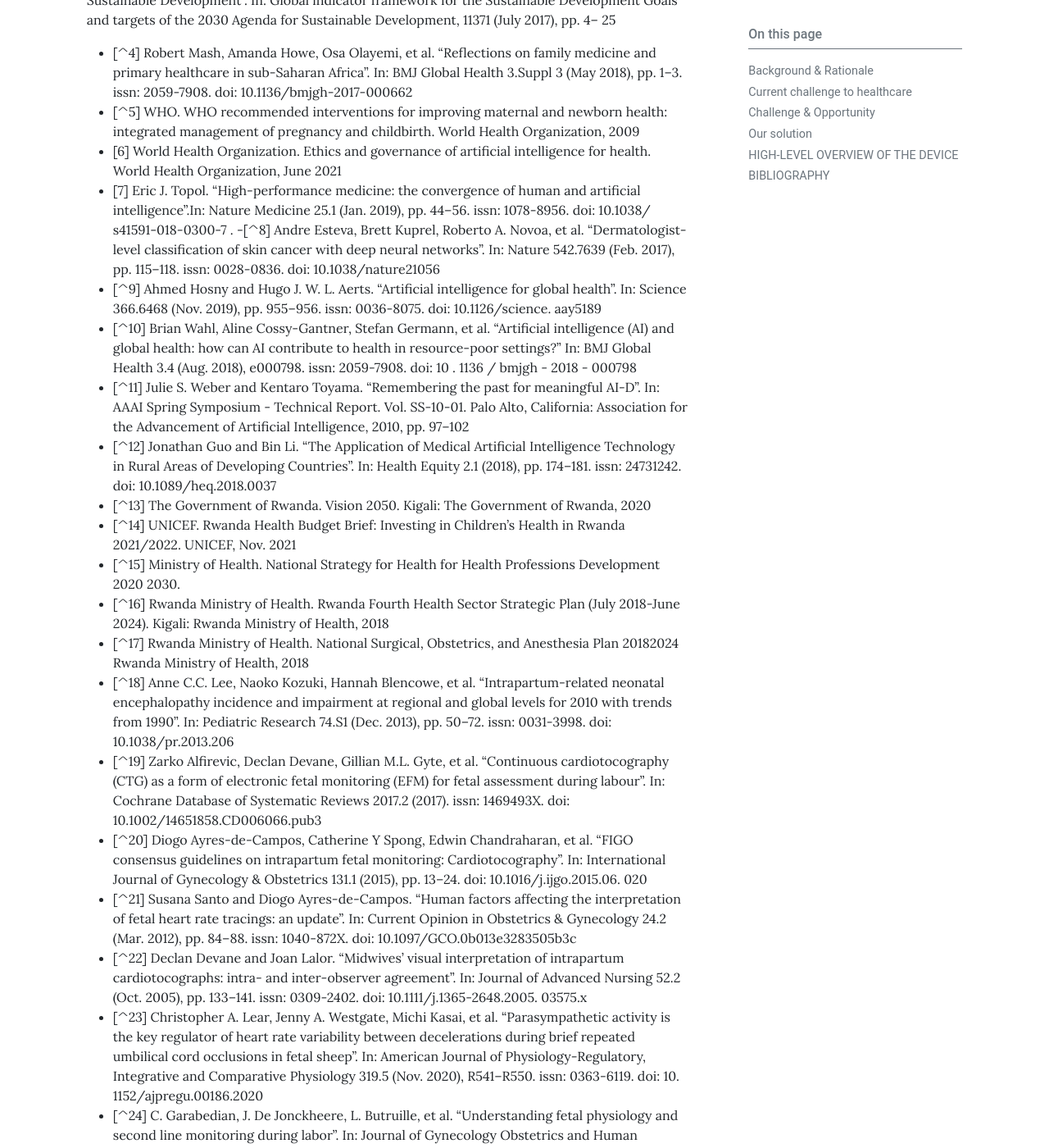
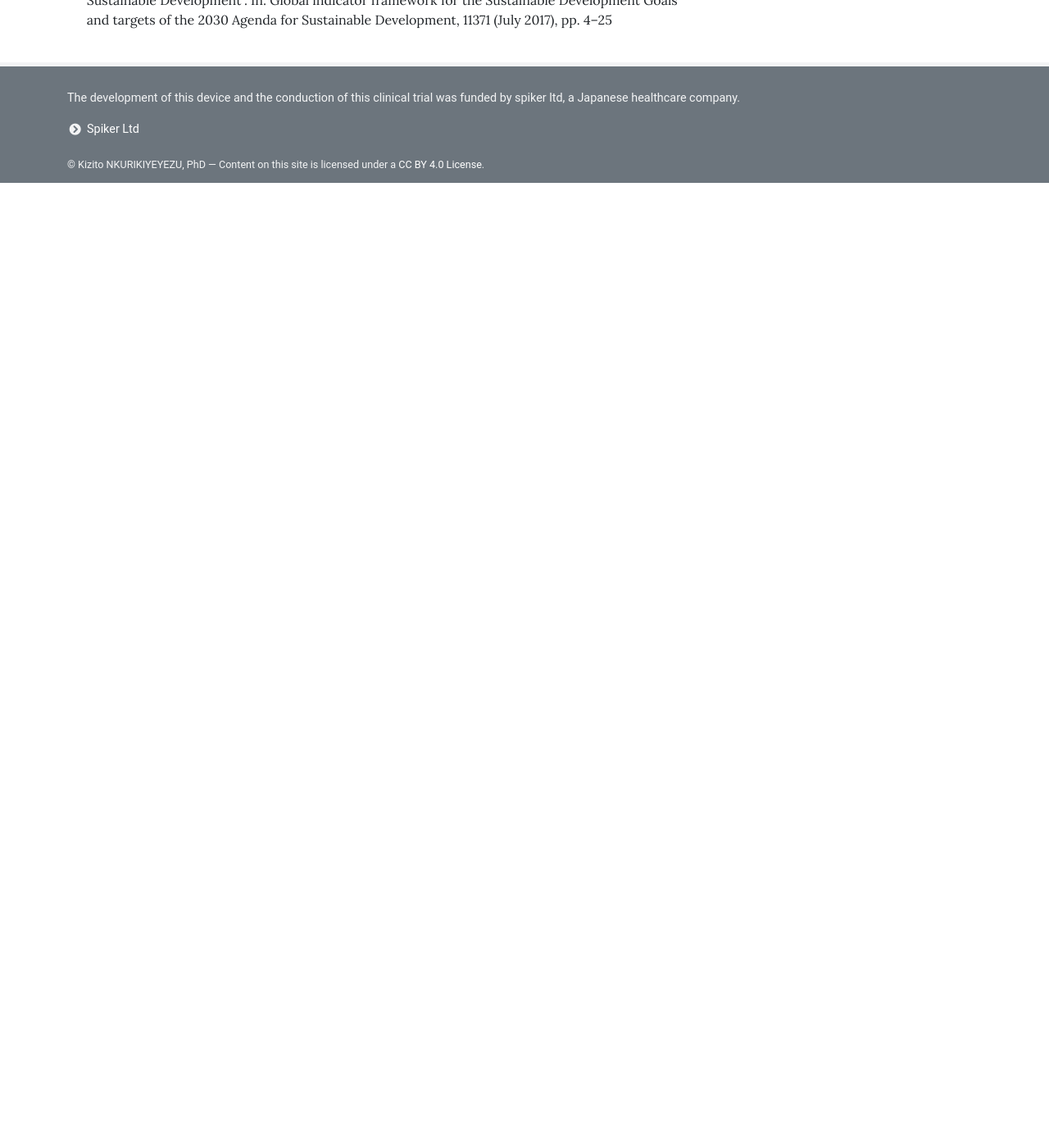
Before and after one commit to qiriro/ctg, a Jekyll site: the page built from pages/about.md, in a window 1280 px wide and 1400 px high, scrolled down 5356 px. Shown: the whole window at 82% size. Built offline with Jekyll 4.4.1, drawn with Linux system fonts in a browser that asks for light colours; after the commit the page ends 5579 px from its top, so only the background shows below that; some of the changed text lies outside the part shown.

```diff
--- a/pages/about.md
+++ b/pages/about.md
@@ -72,6 +72,7 @@
 
 
 ## BIBLIOGRAPHY
+
 [^1] World Health Organization. Trends in maternal mortality 2000 to 2017: estimates by WHO,
 UNICEF, UNFPA, World Bank Group and the United Nations Population Division: executive
 summary. World Health Organization, 2019
@@ -80,62 +81,4 @@
 
 [^3] United Nations. "Work of the Statistical Commission pertaining to the 2030 Agenda for
 Sustainable Development". In: Global indicator framework for the Sustainable Development
-Goals and targets of the 2030 Agenda for Sustainable Development, 11371 (July 2017), pp. 4–
-25
-
-- [^4] Robert Mash, Amanda Howe, Osa Olayemi, et al. “Reflections on family medicine and primary
-healthcare in sub-Saharan Africa”. In: BMJ Global Health 3.Suppl 3 (May 2018), pp. 1–3. issn: 2059-7908. doi: 10.1136/bmjgh-2017-000662
-- [^5] WHO. WHO recommended interventions for improving maternal and newborn health: integrated
-management of pregnancy and childbirth. World Health Organization, 2009
-- [6] World Health Organization. Ethics and governance of artificial intelligence for health. World Health Organization, June 2021
-- [7] Eric J. Topol. "High-performance medicine: the convergence of human and artificial intelligence".In: Nature Medicine 25.1 (Jan. 2019), pp. 44–56. issn: 1078-8956. doi: 10.1038/
-s41591-018-0300-7 .
--[^8] Andre Esteva, Brett Kuprel, Roberto A. Novoa, et al. “Dermatologist-level classification of skin cancer with deep neural networks”. In: Nature 542.7639 (Feb. 2017), pp. 115–118. issn: 0028-0836. doi: 10.1038/nature21056
-- [^9] Ahmed Hosny and Hugo J. W. L. Aerts. “Artificial intelligence for global health”. In: Science 366.6468 (Nov. 2019), pp. 955–956. issn: 0036-8075. doi: 10.1126/science.
-aay5189
-- [^10] Brian Wahl, Aline Cossy-Gantner, Stefan Germann, et al. “Artificial intelligence (AI) and global health: how can AI contribute to health in resource-poor settings?” In: BMJ Global
-Health 3.4 (Aug. 2018), e000798. issn: 2059-7908. doi: 10 . 1136 / bmjgh - 2018 -
-000798
-- [^11] Julie S. Weber and Kentaro Toyama. “Remembering the past for meaningful AI-D”. In: AAAI
-Spring Symposium - Technical Report. Vol. SS-10-01. Palo Alto, California: Association for
-the Advancement of Artificial Intelligence, 2010, pp. 97–102
-- [^12] Jonathan Guo and Bin Li. “The Application of Medical Artificial Intelligence Technology
-in Rural Areas of Developing Countries”. In: Health Equity 2.1 (2018), pp. 174–181. issn: 24731242. doi: 10.1089/heq.2018.0037
-- [^13] The Government of Rwanda. Vision 2050. Kigali: The Government of Rwanda, 2020
-- [^14] UNICEF. Rwanda Health Budget Brief: Investing in Children’s Health in Rwanda 2021/2022. UNICEF, Nov. 2021
-- [^15] Ministry of Health. National Strategy for Health for Health Professions Development 2020 2030.
-- [^16] Rwanda Ministry of Health. Rwanda Fourth Health Sector Strategic Plan (July 2018-June 2024). Kigali: Rwanda Ministry of Health, 2018
-- [^17] Rwanda Ministry of Health. National Surgical, Obstetrics, and Anesthesia Plan 20182024 Rwanda Ministry of Health, 2018
-- [^18] Anne C.C. Lee, Naoko Kozuki, Hannah Blencowe, et al. “Intrapartum-related neonatal encephalopathy incidence and impairment at regional and global levels for 2010 with trends
-from 1990”. In: Pediatric Research 74.S1 (Dec. 2013), pp. 50–72. issn: 0031-3998. doi: 10.1038/pr.2013.206
-- [^19] Zarko Alfirevic, Declan Devane, Gillian M.L. Gyte, et al. “Continuous cardiotocography
-(CTG) as a form of electronic fetal monitoring (EFM) for fetal assessment during labour”. In:
-Cochrane Database of Systematic Reviews 2017.2 (2017). issn: 1469493X. doi: 10.1002/14651858.CD006066.pub3
-- [^20] Diogo Ayres-de-Campos, Catherine Y Spong, Edwin Chandraharan, et al. “FIGO consensus
-guidelines on intrapartum fetal monitoring: Cardiotocography”. In: International Journal of
-Gynecology & Obstetrics 131.1 (2015), pp. 13–24. doi: 10.1016/j.ijgo.2015.06.
-020
-- [^21] Susana Santo and Diogo Ayres-de-Campos. “Human factors affecting the interpretation of
-fetal heart rate tracings: an update”. In: Current Opinion in Obstetrics & Gynecology 24.2
-(Mar. 2012), pp. 84–88. issn: 1040-872X. doi: 10.1097/GCO.0b013e3283505b3c
-- [^22] Declan Devane and Joan Lalor. “Midwives’ visual interpretation of intrapartum cardiotocographs: intra- and inter-observer agreement”. In: Journal of Advanced Nursing 52.2
-(Oct. 2005), pp. 133–141. issn: 0309-2402. doi: 10.1111/j.1365-2648.2005.
-03575.x
-- [^23] Christopher A. Lear, Jenny A. Westgate, Michi Kasai, et al. “Parasympathetic activity is the key regulator of heart rate variability between decelerations during brief repeated umbilical cord occlusions in fetal sheep”. In: American Journal of Physiology-Regulatory, Integrative and Comparative Physiology 319.5 (Nov. 2020), R541–R550. issn: 0363-6119. doi: 10.
-1152/ajpregu.00186.2020
-- [^24] C. Garabedian, J. De Jonckheere, L. Butruille, et al. “Understanding fetal physiology and
-second line monitoring during labor”. In: Journal of Gynecology Obstetrics and Human
-Reproduction 46.2 (Feb. 2017), pp. 113–117. issn: 24687847. doi: 10.1016/j.jogoh.
-2016.11.005
-- [^25] A. Ugwumadu. “Are we (mis)guided by current guidelines on intrapartum fetal heart rate
-monitoring? Case for a more physiological approach to interpretation”. In: BJOG: An International Journal of Obstetrics and Gynaecology 121.9 (2014), pp. 1063–1070. issn: 14710528.
-doi: 10.1111/1471-0528.12900
-- [^26] Obianuju Nzelu. “Human Factors: The Dirty Dozen in CTG misinterpretation”. In: Global
-Journal of Reproductive Medicine 6.2 (2018). doi: 10 . 19080 / gjorm . 2018 . 06 .
-555683
-- [^27] Royal College of Obstetricians and Gynaecologists. Each Baby Counts: 2020 Final Progress
-Report. March. London,UK: Royal College of Obstetricians and Gynaecologists, 2021
-- [^28] Emma R. Allanson, Robert C. Pattinson, Elizabeth A. Nathan, et al. “A before and after
-study of the impact on obstetric and perinatal outcomes following the introduction of an educational package of fetal heart rate monitoring education coupled with umbilical artery
-lactate sampling in a low resource setting labor ward in”. In: BMC Pregnancy and Childbirth
-19.1 (2019), pp. 1–8. issn: 14712393. doi: 10.1186/s12884-019-2552-8
+Goals and targets of the 2030 Agenda for Sustainable Development, 11371 (July 2017), pp. 4–25
```
